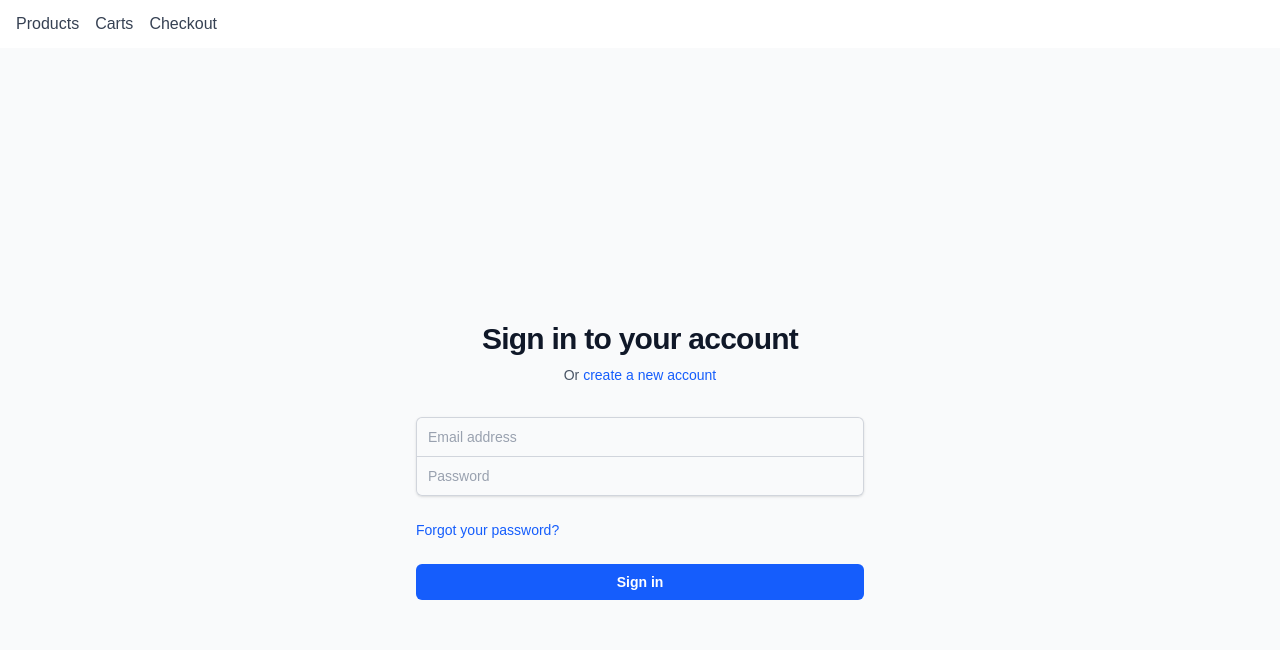
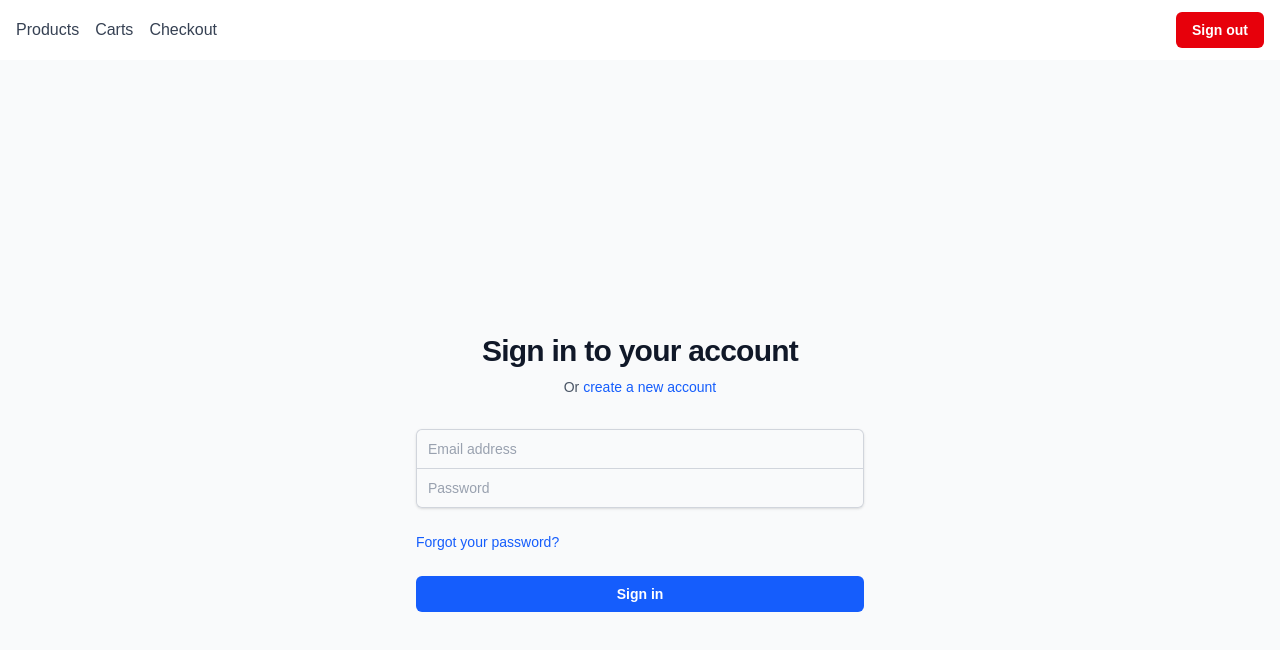
Before and after one commit to ConsultingND/ecommerce-nextjs-app, a Next.js app: page /auth/login in a window 1280 px wide. Shown: the top 650 px of the page. Built offline with nearby package versions, Linux system fonts and the light colour scheme.

Commit message:
Add sign up button

```diff
--- a/app/navbar.tsx
+++ b/app/navbar.tsx
@@ -1,6 +1,17 @@
+"use client"
+
 import Link from "next/link";
+import { signOut } from "next-auth/react";
+import { useRouter } from "next/navigation";
 
 export default function NavBar() {
+    const router = useRouter();
+
+    const handleSignOut = async () => {
+        await signOut({ redirect: false });
+        router.push("/auth/login");
+    };
+
     return (
         <nav className="bg-white shadow-md">
             <div className="container mx-auto px-4 py-3 flex justify-between items-center">
@@ -15,6 +26,13 @@ export default function NavBar() {
                         <Link href="/checkout" className="text-gray-700 hover:text-black">Checkout</Link>
                     </li>
                 </ul>
+                <button
+                    type="button"
+                    onClick={handleSignOut}
+                    className="inline-flex justify-center rounded-md bg-red-600 px-4 py-2 text-sm font-semibold text-white hover:bg-red-500 focus-visible:outline focus-visible:outline-2 focus-visible:outline-offset-2 focus-visible:outline-red-600"
+                >
+                    Sign out
+                </button>
             </div>
         </nav>
     );
--- /dev/null
+++ b/app/providers.tsx
@@ -0,0 +1,7 @@
+"use client"
+
+import { SessionProvider } from "next-auth/react"
+
+export function Providers({ children }: { children: React.ReactNode }) {
+  return <SessionProvider>{children}</SessionProvider>
+}
--- a/next.config.ts
+++ b/next.config.ts
@@ -2,9 +2,6 @@ import type { NextConfig } from "next";
 
 const nextConfig: NextConfig = {
   /* config options here */
-  eslint: {
-    ignoreDuringBuilds: true,
-  },
     typescript: {
     ignoreBuildErrors: true,
   }
```
Also changed, not shown: 1 other file (tests, documents, lock files or other folders).
